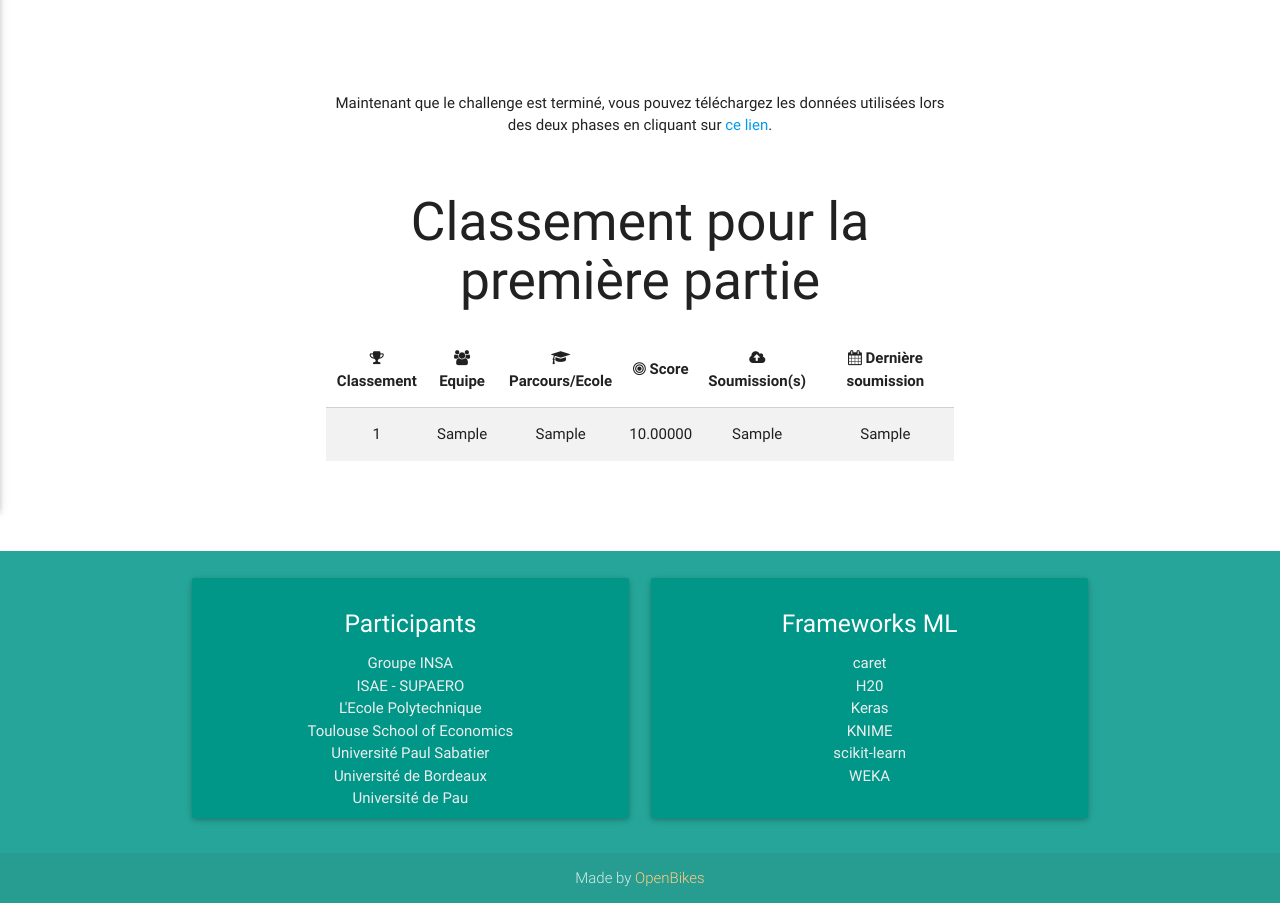
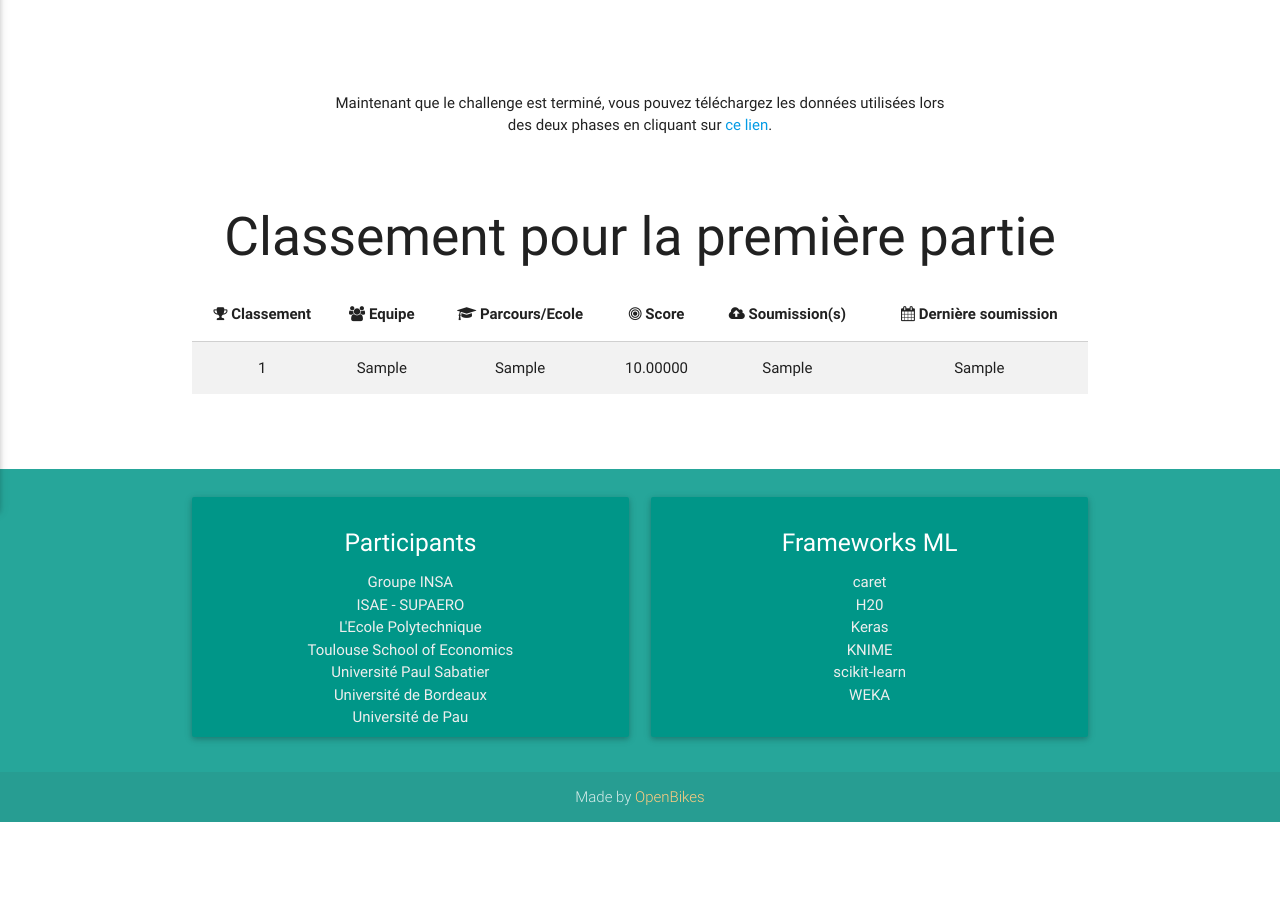
Before and after one commit to OpenBikes/Challenge-2016, a Django app: template public/templates/public/index.html in a window 1280 px wide. Shown: the part 349-1252 px from the top of the page. After the commit the page ends 1171 px from the top, so only its background shows below. Run offline with Django 3.2, Linux system fonts and the light colour scheme; the template is opened without the code that fills it: most values are stand-ins (such as "Sample title", 1, 10 or a date in 2020); parts of the project's set-up code (start-up, migrations or seed data) failed here and were passed over.

Commit message:
Update index.html

```diff
--- a/public/templates/public/index.html
+++ b/public/templates/public/index.html
@@ -16,7 +16,7 @@
     <div class="section">
       <div class="center container">
         <p>Maintenant que le challenge est terminé, vous pouvez téléchargez les données utilisées lors des deux phases en cliquant sur <a href="https://www.dropbox.com/s/ic8m0b3mf5wxk4r/challenge.zip?dl=0">ce lien</a>.</p>
-      <div class="center container">
+      </div>
     </div>
 
     <div class="section">
```
